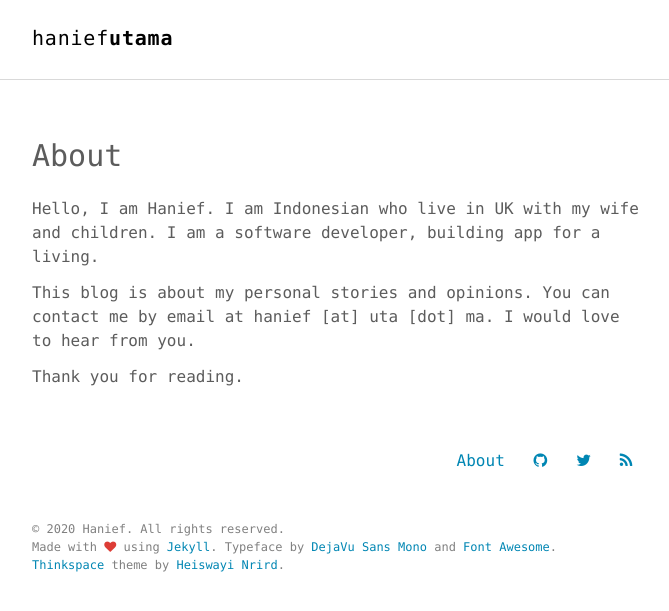
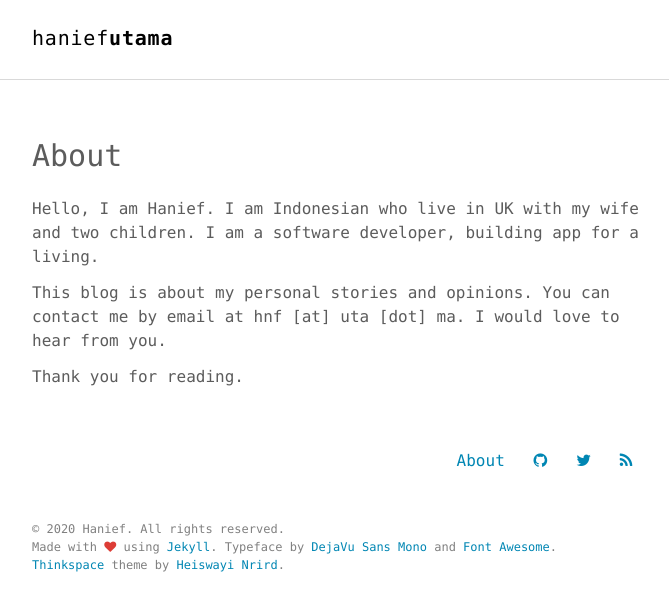
Before and after one commit to hanief/haniefutama, a Jekyll site: the page built from about.md, in a window 1280 px wide. Shown: the top 611 px of the page, without its empty margins (303-972 px from the left). Built offline with Jekyll 4.4.1, drawn with Linux system fonts in a browser that asks for light colours.

```diff
--- a/_config.yml
+++ b/_config.yml
@@ -12,7 +12,7 @@ google_analytics: UA-80230682-1
 repo: https://github.com/hanief/haniefutama
 disqus_shortname: "haniefcahya"
 twitter_username: "hnfutama"
-comments: false
+comments: true
 
 # Build settings
 permalink   : /:year/:title/
@@ -33,7 +33,7 @@ author:
   job      : "writer"
   bio      : "I write codes and stories."
   thumb    : images/logo.png
-  email    : hanief@uta.ma
+  email    : hnf@uta.ma
   url      : https://hnf.uta.ma
   github   : https://github.com/hanief
   twitter  : https://twitter.com/hnfutama
--- a/about.md
+++ b/about.md
@@ -4,8 +4,8 @@ title: About
 permalink: /about/
 ---
 
-Hello, I am Hanief. I am Indonesian who live in UK with my wife and children. I am a software developer, building app for a living.
+Hello, I am Hanief. I am Indonesian who live in UK with my wife and two children. I am a software developer, building app for a living.
 
-This blog is about my personal stories and opinions. You can contact me by email at hanief [at] uta [dot] ma. I would love to hear from you.
+This blog is about my personal stories and opinions. You can contact me by email at hnf [at] uta [dot] ma. I would love to hear from you.
 
 Thank you for reading.
--- a/index.html
+++ b/index.html
@@ -23,6 +23,7 @@ title: Home
           </h2>
         </div>
         <div class="article-excerpt">{{ post.excerpt }}</div>
+        <p><a href="{{ post.url | prepend: site.baseurl }}">Read more...</a></p>
       </article>
       <br>
     {% endfor %}
```
Also changed, not shown: _posts/2020-05-17-ramadan-di-rantau.md (added, +45 -0 lines), 7 other files.
